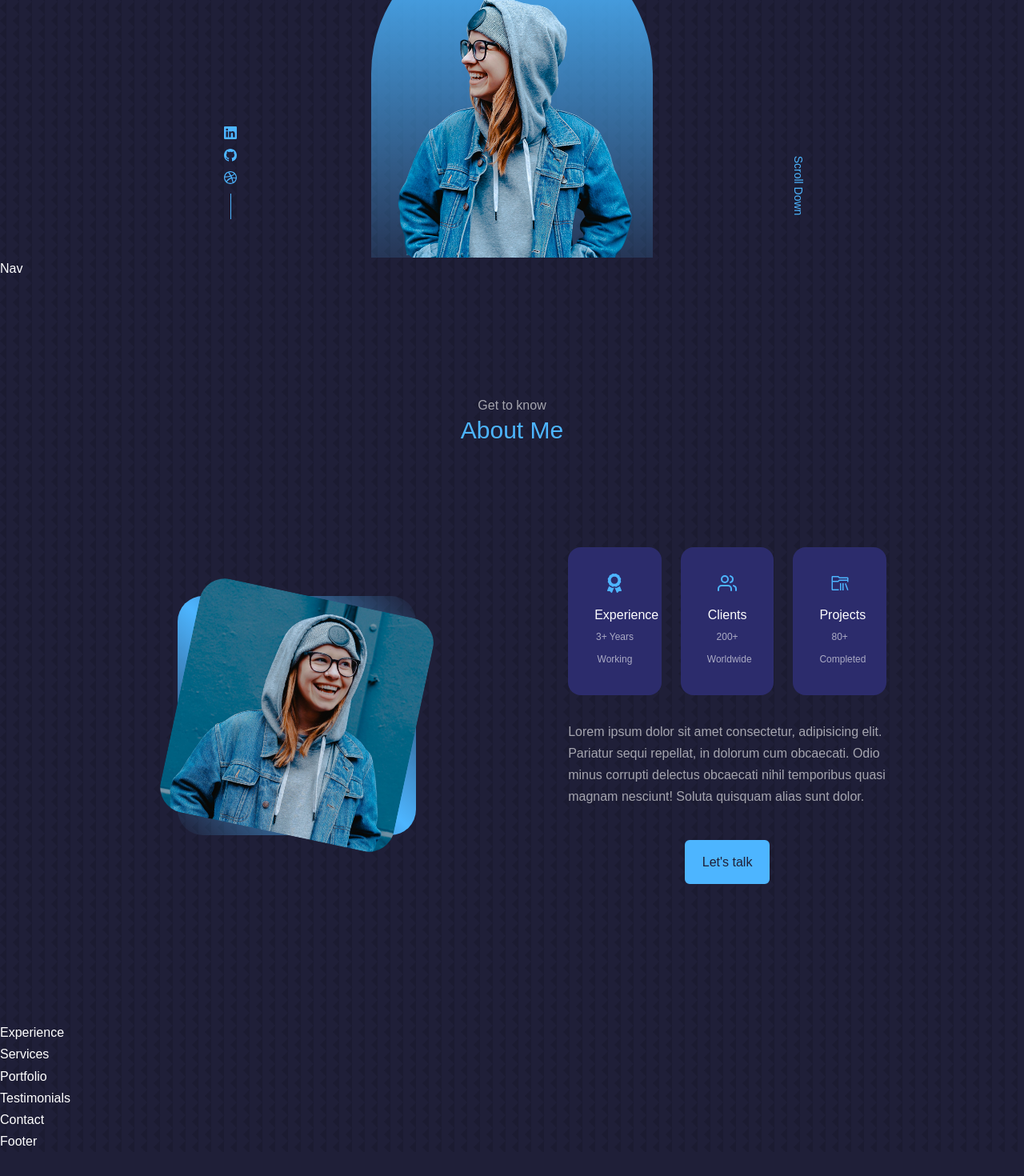
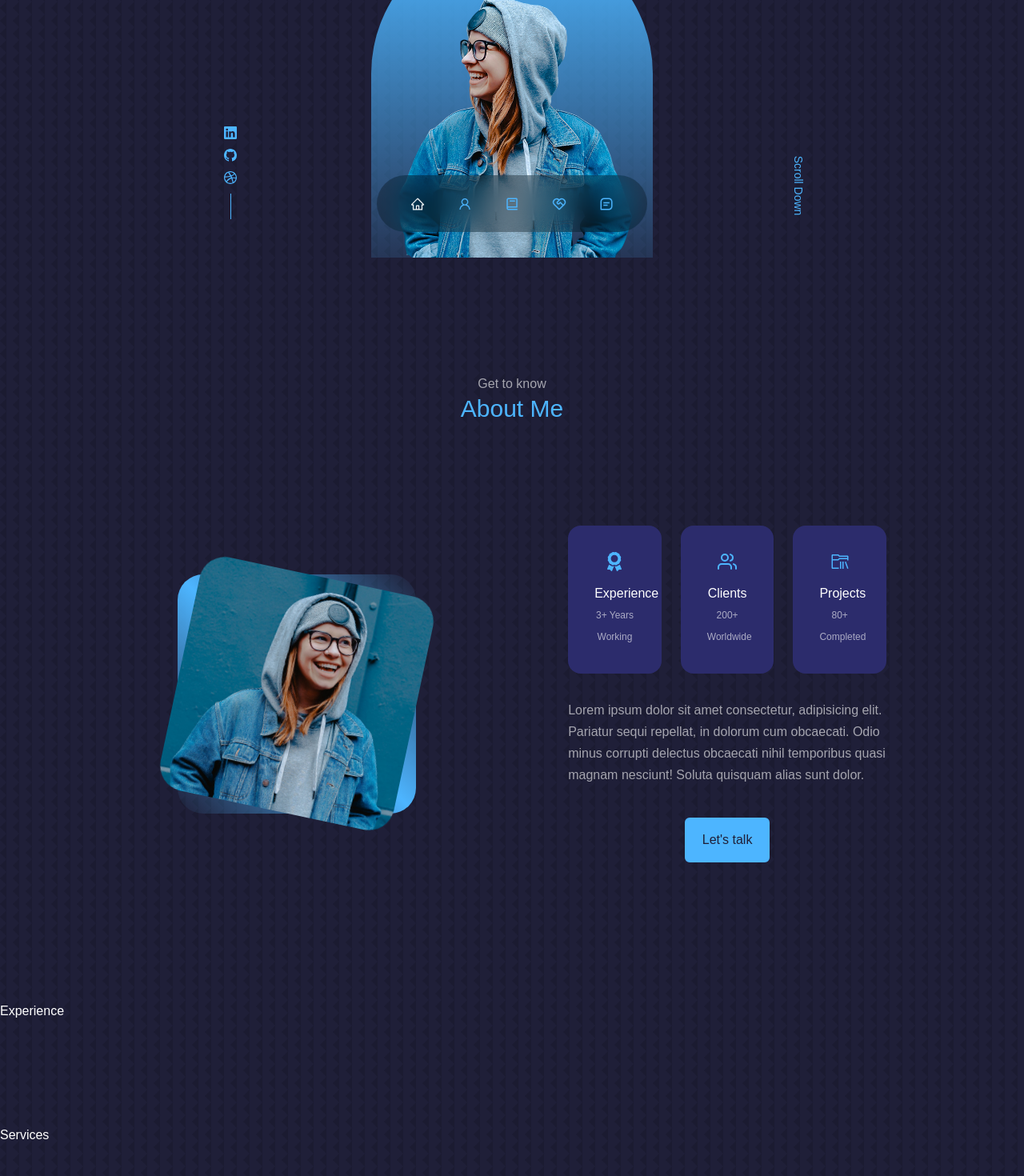
Before and after one commit to luigi989/portfolio, a React (Create React App) app: page / in a window 1280 px wide. Shown: the part 478-1948 px from the top of the page at 80% size. Before the commit the page ends 1918 px from the top, so only its background shows below. Built offline with nearby package versions, Linux system fonts and the light colour scheme.

Commit message:
Add placement placeholder

```diff
--- a/src/components/contact/Contact.jsx
+++ b/src/components/contact/Contact.jsx
@@ -2,7 +2,9 @@ import React from 'react'
 
 const Contact = () => {
   return (
-    <div>Contact</div>
+    <seciton id='contact' className='mt-32 h-screen'>
+      Contact
+    </seciton>
   )
 }
 
--- a/src/components/footer/Footer.jsx
+++ b/src/components/footer/Footer.jsx
@@ -2,7 +2,9 @@ import React from 'react'
 
 const Footer = () => {
   return (
-    <div>Footer</div>
+    <section id='footer' className='mt-32 h-screen'>
+      Footer
+    </section>
   )
 }
 
--- a/src/components/nav/Nav.jsx
+++ b/src/components/nav/Nav.jsx
@@ -1,8 +1,41 @@
 import React from 'react'
+import { useState } from 'react';
+import { AiOutlineHome, AiOutlineUser } from 'react-icons/ai';
+import { BiBook, BiMessageSquareDetail } from 'react-icons/bi';
+import { RiServiceLine } from 'react-icons/ri';
 
 const Nav = () => {
+  const [activeNav, setActiveNav] = useState('#');
+
+  const navClass = "text-primaryAlt hover:bg-black hover:bg-opacity-40 active:bg-bg active:text-white " +
+                    "bg-transparent p-[0.9rem] rounded-[50%] flex text-light text-lg " +
+                    "transition ease-linear duration-300"
+  const active = " bg-bg text-white";
+  // activeNav === '#' ? "bg-bg text-white " : ""
   return (
-    <div>Nav</div>
+    <nav className="bg-black bg-opacity-30 w-max py-3 px-7 fixed left-1/2 -translate-x-1/2 bottom-8
+                    flex gap-3 rounded-[3rem] backdrop-blur-lg">
+
+      <a className={activeNav === '#' ? navClass + active: navClass}
+         href='#'
+         onClick={() => setActiveNav('#')}><AiOutlineHome /></a>
+
+      <a className={activeNav === '#about' ? navClass + active : navClass}
+         href='#about'
+         onClick={() => setActiveNav('#about')}><AiOutlineUser /></a>
+
+      <a className={activeNav === '#experience' ? navClass + active : navClass}
+         href='#experience'
+         onClick={() => setActiveNav('#experience')}><BiBook /></a>
+
+      <a className={activeNav === '#services' ? navClass + active : navClass}
+         href='#services'
+         onClick={() => setActiveNav('#services')}><RiServiceLine /></a>
+
+      <a className={activeNav === '#contact' ? navClass + active : navClass}
+         href='#contact'
+         onClick={() => setActiveNav('#contact')}><BiMessageSquareDetail /></a>
+    </nav>
   )
 }
 
--- a/src/components/portfolio/Portfolio.jsx
+++ b/src/components/portfolio/Portfolio.jsx
@@ -2,7 +2,9 @@ import React from 'react'
 
 const Portfolio = () => {
   return (
-    <div>Portfolio</div>
+    <section id='portfolio' className='mt-32 h-screen'>
+      Portfolio
+    </section>
   )
 }
 
--- a/src/components/services/Services.jsx
+++ b/src/components/services/Services.jsx
@@ -2,7 +2,9 @@ import React from 'react'
 
 const Services = () => {
   return (
-    <div>Services</div>
+    <section id='services' className='mt-32 h-screen'>
+      Services
+    </section>
   )
 }
 
--- a/src/components/testimonials/Testimonials.jsx
+++ b/src/components/testimonials/Testimonials.jsx
@@ -2,7 +2,7 @@ import React from 'react'
 
 const Testimonials = () => {
   return (
-    <div>Testimonials</div>
+    <section id='testimonials' className='mt-32 h-screen'>Testimonials</section>
   )
 }
 
```
